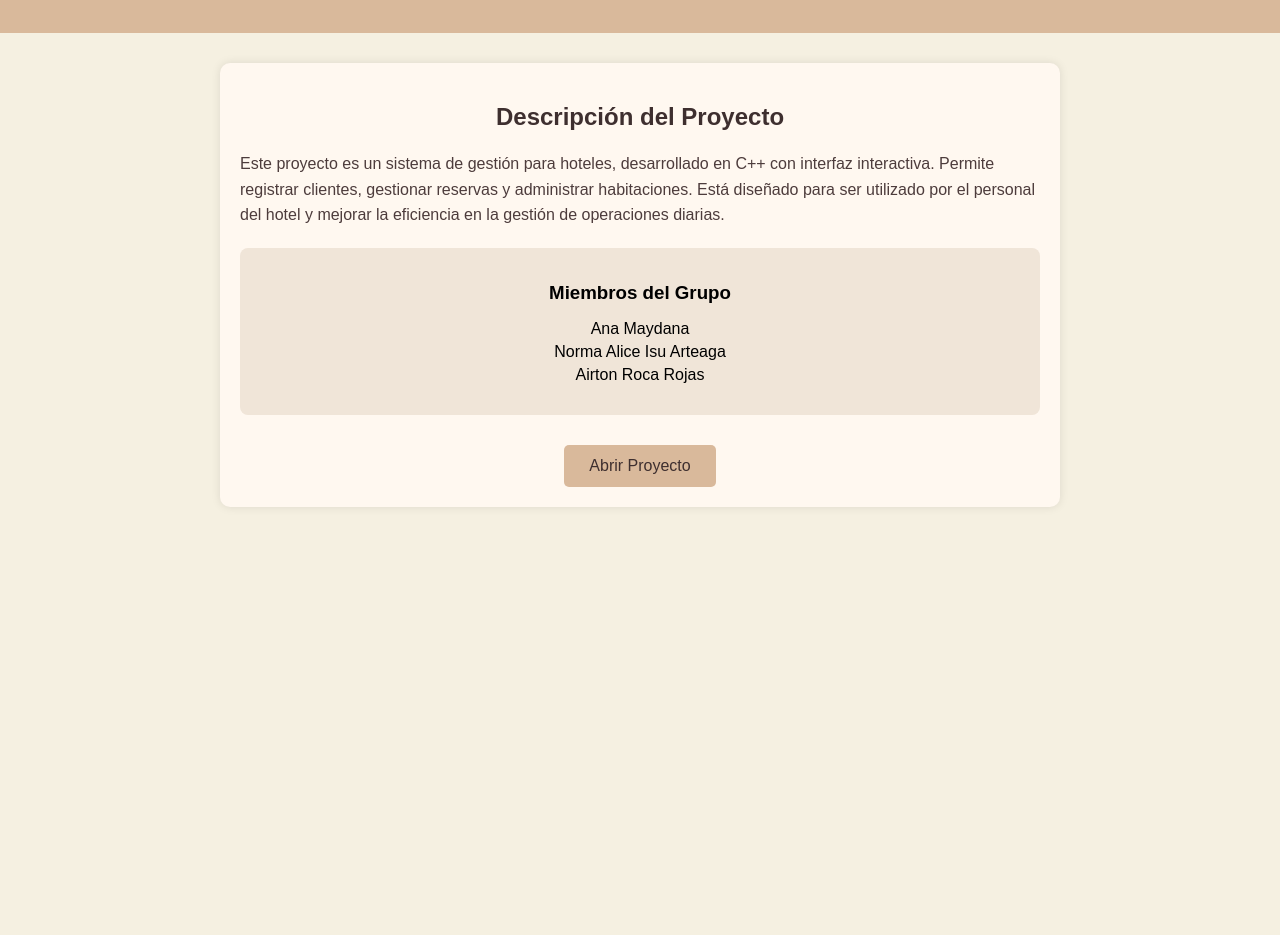
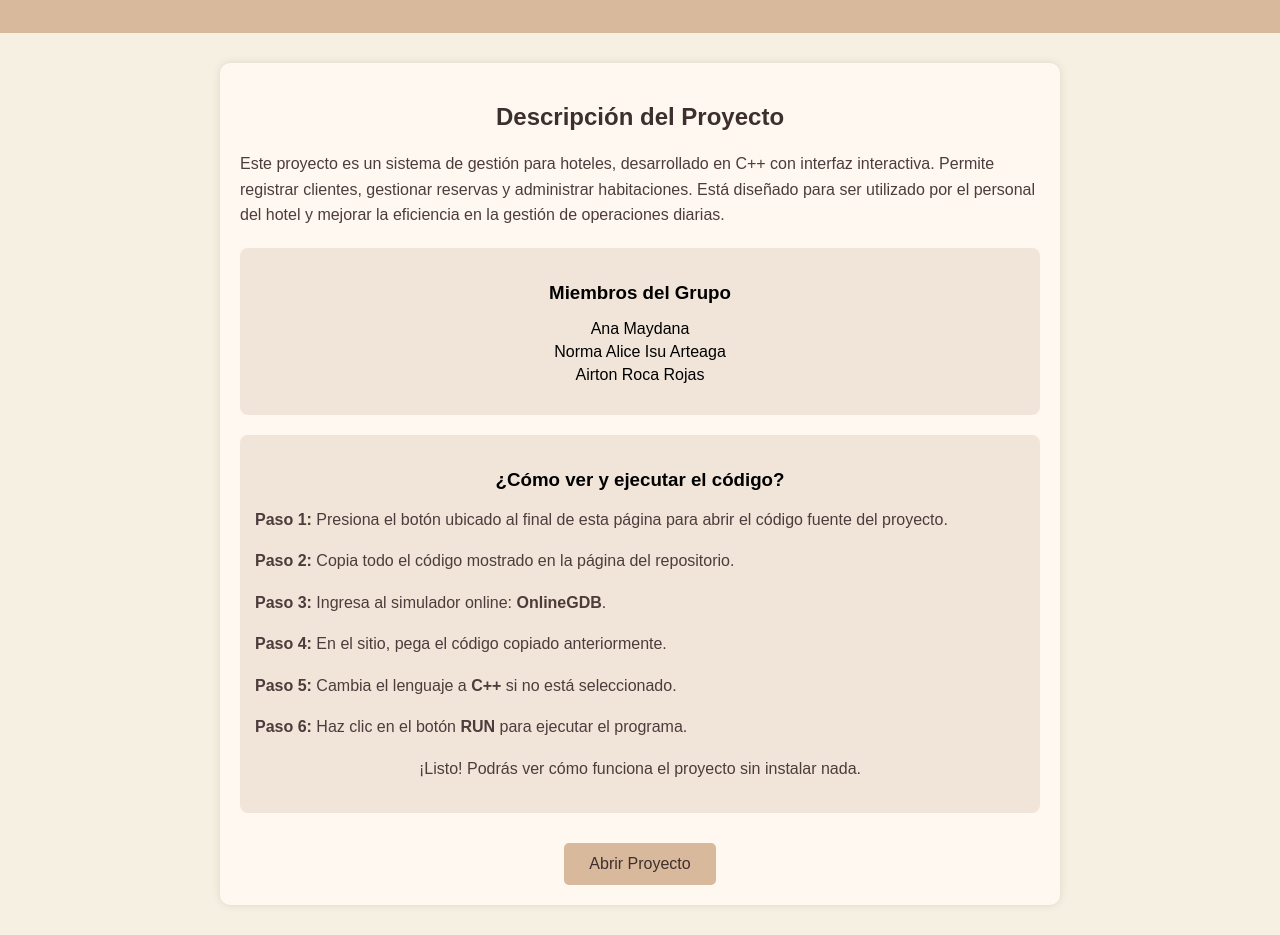
Before and after one commit to AnaMaydana/proyectoSFprog3, a plain HTML site: page index.html in a window 1280 px wide. Shown: the part 128-1063 px from the top of the page. Before the commit the page ends 800 px from the top, so only its background shows below. Drawn offline with Linux system fonts and the light colour scheme.

Commit message:
index proyecto
Added a tutorial section with steps to view and run the code.

```diff
--- a/index.html
+++ b/index.html
@@ -55,6 +55,16 @@
         .members li {
             margin: 5px 0;
         }
+        .tutorial {
+            background-color: #f0e5d8;
+            padding: 15px;
+            border-radius: 8px;
+            margin-top: 20px;
+        }
+        .tutorial h3 {
+            text-align: center;
+            margin-bottom: 10px;
+        }
         .btn-container {
             text-align: center;
             margin-top: 30px;
@@ -94,8 +104,19 @@
         <ul>
             <li>Ana Maydana</li>
             <li>Norma Alice Isu Arteaga</li>
-            <li>Airton Roca Rojas</li></li>
+            <li>Airton Roca Rojas</li>
         </ul>
+    </div>
+
+    <div class="tutorial">
+        <h3>¿Cómo ver y ejecutar el código?</h3>
+        <p><b>Paso 1:</b> Presiona el botón ubicado al final de esta página para abrir el código fuente del proyecto.</p>
+        <p><b>Paso 2:</b> Copia todo el código mostrado en la página del repositorio.</p>
+        <p><b>Paso 3:</b> Ingresa al simulador online: <b>OnlineGDB</b>.</p>
+        <p><b>Paso 4:</b> En el sitio, pega el código copiado anteriormente.</p>
+        <p><b>Paso 5:</b> Cambia el lenguaje a <b>C++</b> si no está seleccionado.</p>
+        <p><b>Paso 6:</b> Haz clic en el botón <b>RUN</b> para ejecutar el programa.</p>
+        <p style='text-align:center;'>¡Listo! Podrás ver cómo funciona el proyecto sin instalar nada.</p>
     </div>
 
     <div class="btn-container">
```
